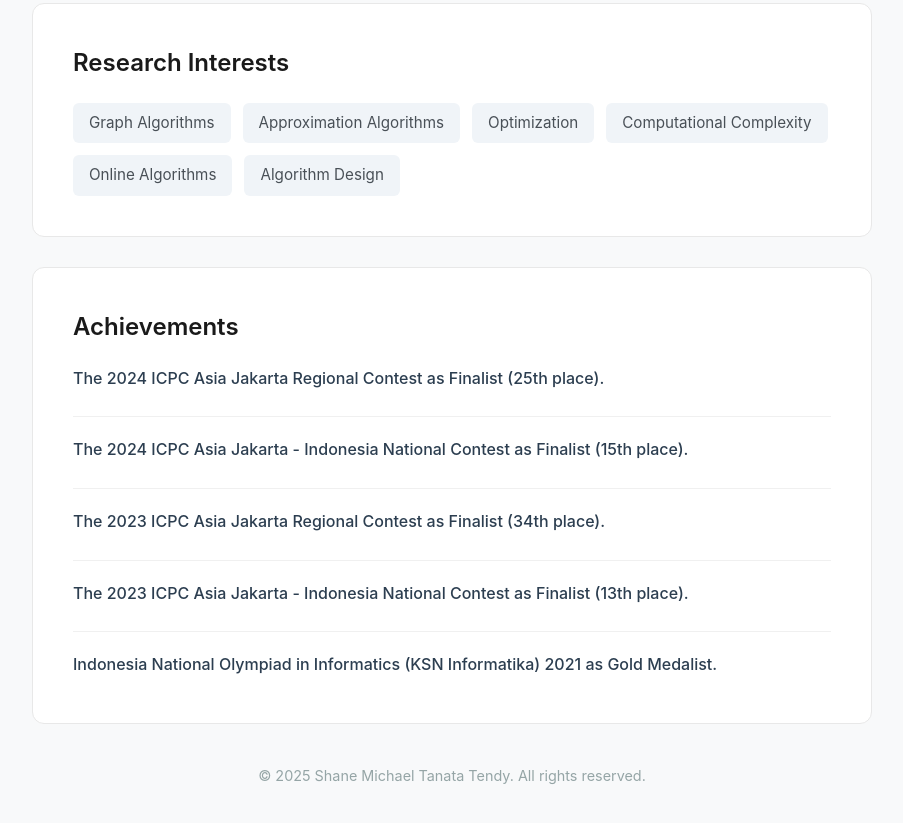
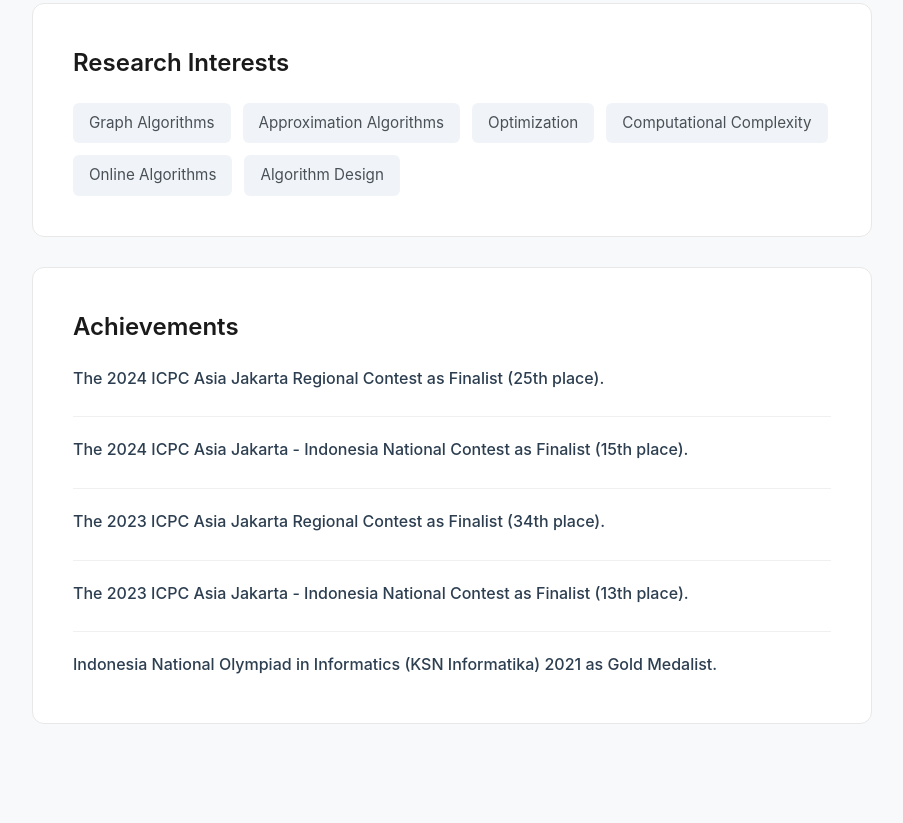
Before and after one commit to shaneemichael/shaneemichael.github.io, a plain HTML site: page index.html in a window 1280 px wide. Shown: the part 542-1365 px from the top of the page, without its empty margins (188-1091 px from the left). Drawn offline with Linux system fonts and the light colour scheme.

Commit message:
Fix: Remove Footer

```diff
--- a/index.html
+++ b/index.html
@@ -217,10 +217,6 @@
                 <div class="pub-venue"></div>
             </div>
         </section>
-
-        <footer>
-            <p>© 2025 Shane Michael Tanata Tendy. All rights reserved.</p>
-        </footer>
     </div>
 </body>
 </html>
```
